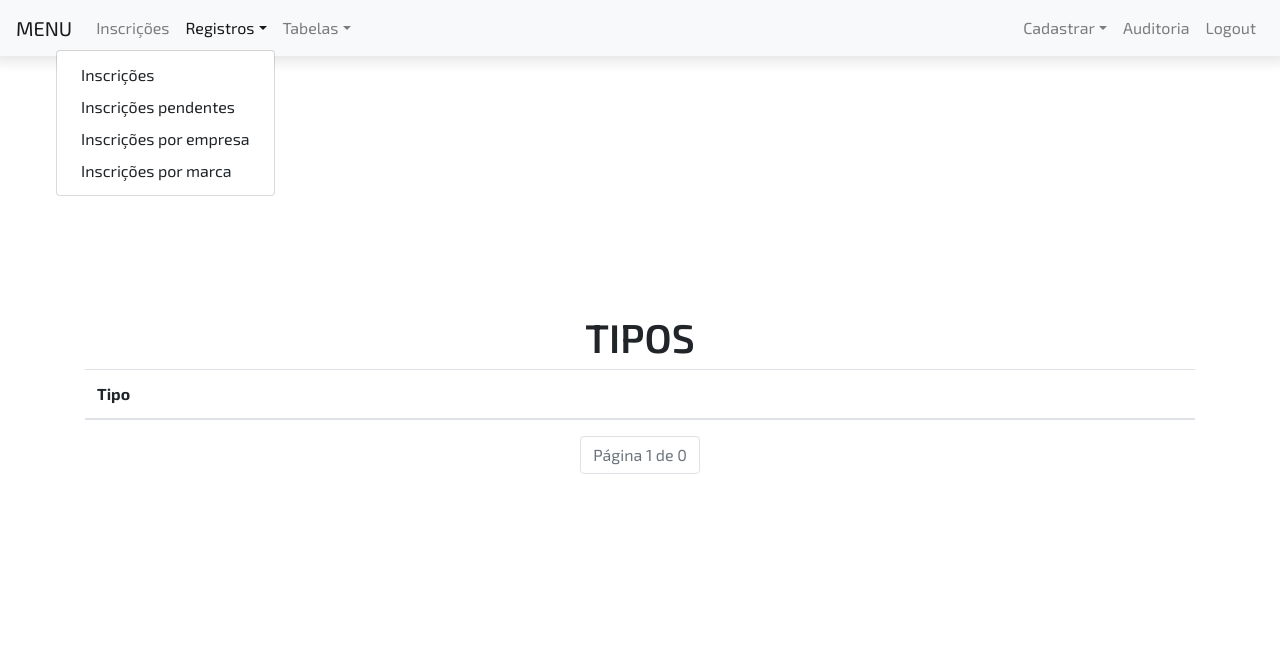
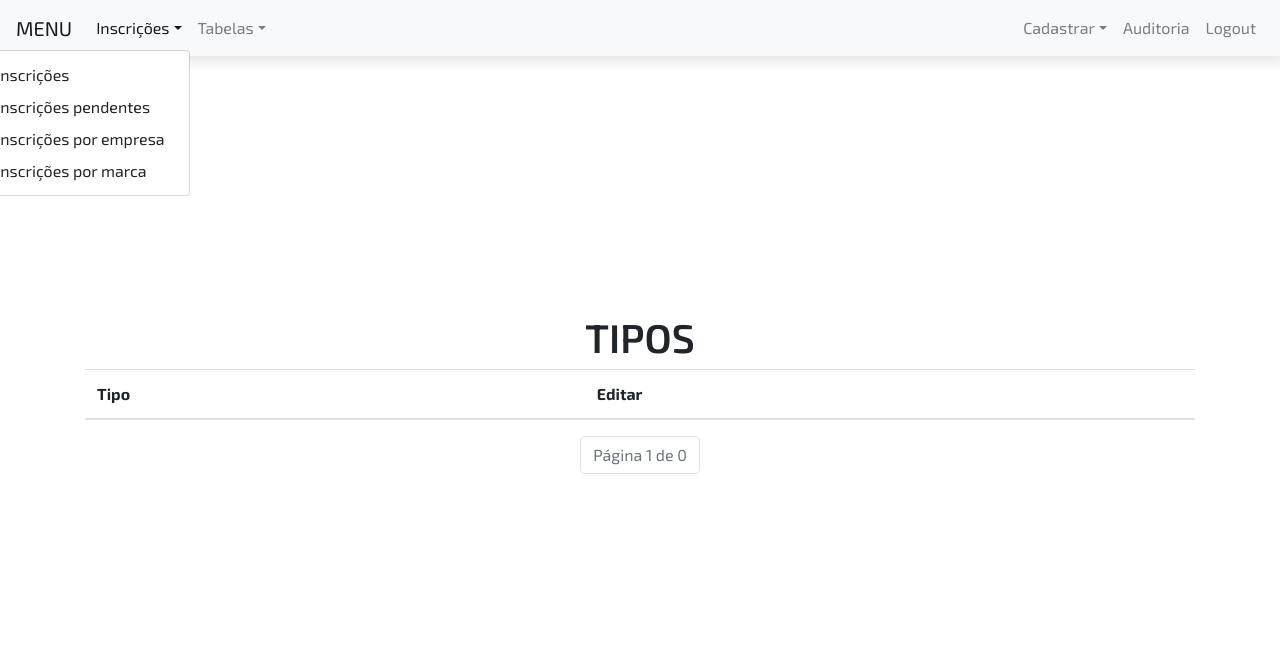
Before and after one commit to vitoroliveirasilva/py.BrasifTreinamentos, a Flask app: template TREINAMENTO/templates/tabelas/tabela_tipos.html in a window 1280 px wide, after a click on "Inscrições". Shown: the top 659 px of the page. Run offline with Flask 3, Linux system fonts and the light colour scheme; the template is opened without the code that fills it: values that come from a table or form of the project are taken from there, others are empty; some libraries are stand-ins or nearby versions.

Commit message:
FEAT - Edição de registro em tabelas

```diff
--- a/TREINAMENTO/templates/base.html
+++ b/TREINAMENTO/templates/base.html
@@ -21,11 +21,8 @@
             <div class="collapse navbar-collapse" id="navbarNavDropdown">
                 <ul class="navbar-nav mr-auto">
                     <li class="nav-item dropdown">
-                        <a class="nav-link" href="/inscricao/cadastro" role="button" data-toggle="" aria-haspopup="true">Inscrições</a>
-                    </li>
-                    <li class="nav-item dropdown">
                         <a class="nav-link dropdown-toggle" id="navbarDropdown" role="button" data-toggle="dropdown"
-                            aria-haspopup="true" aria-expanded="false">Registros</a>
+                            aria-haspopup="true" aria-expanded="false">Inscrições</a>
                         <div class="dropdown-menu dropdown-menu-right" aria-labelledby="navbarDropdown">
                             <a class="dropdown-item" href="/tabela/inscricoes">Inscrições</a>
                             <a class="dropdown-item" href="/tabela/inscricoes/pendentes">Inscrições pendentes</a>
@@ -53,7 +50,6 @@
                             aria-haspopup="true" aria-expanded="false">Cadastrar</a>
                         <div class="dropdown-menu dropdown-menu-right" aria-labelledby="navbarDropdown">
                             <a class="dropdown-item" href="/colaborador/cadastro">Colaborador</a>
-                            <a class="dropdown-item" href="/responsavel/editar/">Responsável</a>
                             <a class="dropdown-item" href="/treinamento/cadastro">Treinamento</a>
                             <a class="dropdown-item" href="/marca/cadastro">Marca</a>
                             <a class="dropdown-item" href="/tipo/cadastro">Tipo</a>
--- a/TREINAMENTO/templates/tabelas/tabela_colaboradores.html
+++ b/TREINAMENTO/templates/tabelas/tabela_colaboradores.html
@@ -16,6 +16,7 @@
                     <th>Cargo</th>
                     <th>Filial</th>
                     <th>Empresa</th>
+                    <th>Editar</th>
                     <th>Logins</th>
                     <th>Inscrições</th>
                 </tr>
@@ -28,6 +29,11 @@
                     <td>{{ colaborador.cargo }}</td>
                     <td>{{ colaborador.filial.name|capitalize }}</td>
                     <td>{{ colaborador.empresa.nome_empresa }}</td>
+                    <td>
+                        <a href="{{ url_for('colaborador.editar_colaborador', id=colaborador.id_colaborador) }}">
+                            Editar
+                        </a>
+                    </td>
                     <td>
                         <a href="{{ url_for('tabela.logins_por_colaborador', id_colaborador=colaborador.id_colaborador) }}">
                             Ver Logins
--- a/TREINAMENTO/templates/tabelas/tabela_empresas.html
+++ b/TREINAMENTO/templates/tabelas/tabela_empresas.html
@@ -13,6 +13,7 @@
                 <tr>
                     <th>Nome</th>
                     <th>Filial</th>
+                    <th>Editar</th>
                     <th>Colaboradores</th>
                 </tr>
             </thead>
@@ -21,6 +22,11 @@
                 <tr>
                     <td>{{ empresa.nome_empresa }}</td>
                     <td>{{ empresa.filial.name|capitalize }}</td>
+                    <td>
+                        <a href="{{ url_for('empresa.editar_empresa', id=empresa.id_empresa) }}">
+                            Editar
+                        </a>
+                    </td>
                     <td>
                         <a href="{{ url_for('tabela.colaboradores_por_empresa', id_empresa=empresa.id_empresa) }}">
                             Ver Colaboradores
--- a/TREINAMENTO/templates/tabelas/tabela_logins.html
+++ b/TREINAMENTO/templates/tabelas/tabela_logins.html
@@ -14,6 +14,7 @@
                     <th>User</th>
                     <th>Colaborador</th>
                     <th>Marca</th>
+                    <th>Editar</th>
                 </tr>
             </thead>
             <tbody>
@@ -22,6 +23,11 @@
                     <td>{{ login.usuario }}</td>
                     <td>{{ colaborador.nome }}</td>
                     <td>{{ marca.nome }}</td>
+                    <td>
+                        <a href="{{ url_for('login.editar_login', id=login.id_login) }}">
+                            Editar
+                        </a>
+                    </td>
                 </tr>
                 {% endfor %}
             </tbody>
--- a/TREINAMENTO/templates/tabelas/tabela_marcas.html
+++ b/TREINAMENTO/templates/tabelas/tabela_marcas.html
@@ -13,6 +13,7 @@
                 <tr>
                     <th>Tipo</th>
                     <th>Marca</th>
+                    <th>Editar</th>
                     <th>Logins</th>
                 </tr>
             </thead>
@@ -21,6 +22,11 @@
                 <tr>
                     <td>{{ tipo.nome }}</td>
                     <td>{{ marca.nome }}</td>
+                    <td>
+                        <a href="{{ url_for('marca.editar_marca', id=marca.id_marca) }}">
+                            Editar
+                        </a>
+                    </td>
                     <td>
                         <a href="{{ url_for('tabela.logins_por_marca', id_marca=marca.id_marca) }}">
                             Ver Logins
--- a/TREINAMENTO/templates/tabelas/tabela_responsaveis.html
+++ b/TREINAMENTO/templates/tabelas/tabela_responsaveis.html
@@ -14,6 +14,7 @@
                     <th>Nome</th>
                     <th>E-mail</th>
                     <th>ID_Azure</th>
+                    <th>Editar</th>
                     <th>Inscrições</th>
                     <th>Colaboradores</th>
                 </tr>
@@ -24,6 +25,11 @@
                     <td>{{ responsavel.nome }}</td>
                     <td>{{ responsavel.email }}</td>
                     <td>{{ responsavel.id_azure_ad }}</td>
+                    <td>
+                        <a href="{{ url_for('responsavel.editar_responsavel', id=responsavel.id) }}">
+                            Editar
+                        </a>
+                    </td>
                     <td>
                         <a href="{{ url_for('tabela.inscricoes_por_responsavel', id_responsavel=responsavel.id) }}">
                             Ver Inscrições
--- a/TREINAMENTO/templates/tabelas/tabela_tipos.html
+++ b/TREINAMENTO/templates/tabelas/tabela_tipos.html
@@ -12,12 +12,18 @@
             <thead>
                 <tr>
                     <th>Tipo</th>
+                    <th>Editar</th>
                 </tr>
             </thead>
             <tbody>
                 {% for tipo in tipos.items %}
                 <tr>
                     <td>{{ tipo.nome }}</td>
+                    <td>
+                        <a href="{{ url_for('tipo.editar_tipo', id=tipo.id_tipo) }}">
+                            Editar
+                        </a>
+                    </td>
                 </tr>
                 {% endfor %}
             </tbody>
--- a/TREINAMENTO/templates/tabelas/tabela_treinamentos.html
+++ b/TREINAMENTO/templates/tabelas/tabela_treinamentos.html
@@ -14,6 +14,7 @@
                     <th>Tipo</th>
                     <th>Marca</th>
                     <th>Treinamento</th>
+                    <th>Editar</th>
                     <th>Inscrições</th>
                 </tr>
             </thead>
@@ -23,6 +24,11 @@
                     <td>{{ tipo.nome }}</td>
                     <td>{{ marca.nome }}</td>
                     <td>{{ treinamento.treinamento }}</td>
+                    <td>
+                        <a href="{{ url_for('treinamento.editar_treinamento', id=treinamento.id_treinamento) }}">
+                            Editar
+                        </a>
+                    </td>
                     <td>
                         <a href="{{ url_for('tabela.inscricoes_por_treinamento', id_treinamento=treinamento.id_treinamento) }}">
                             Ver Inscrições
```
